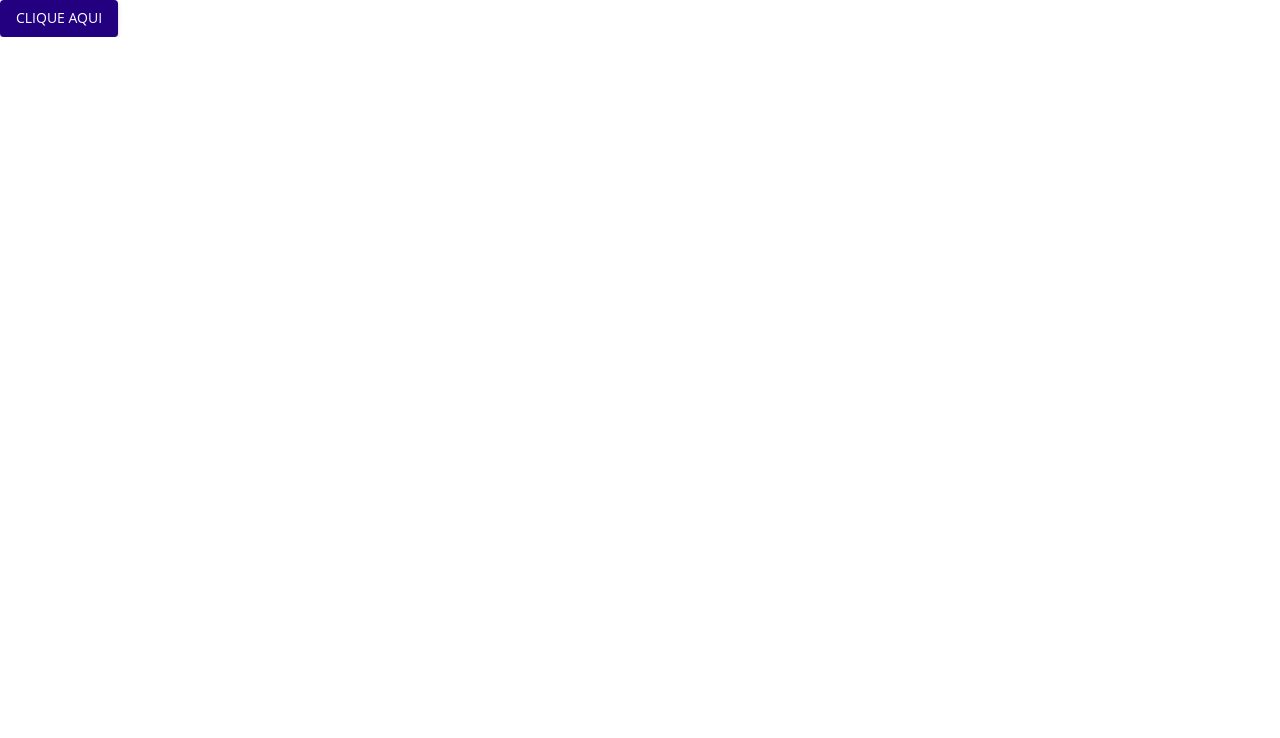
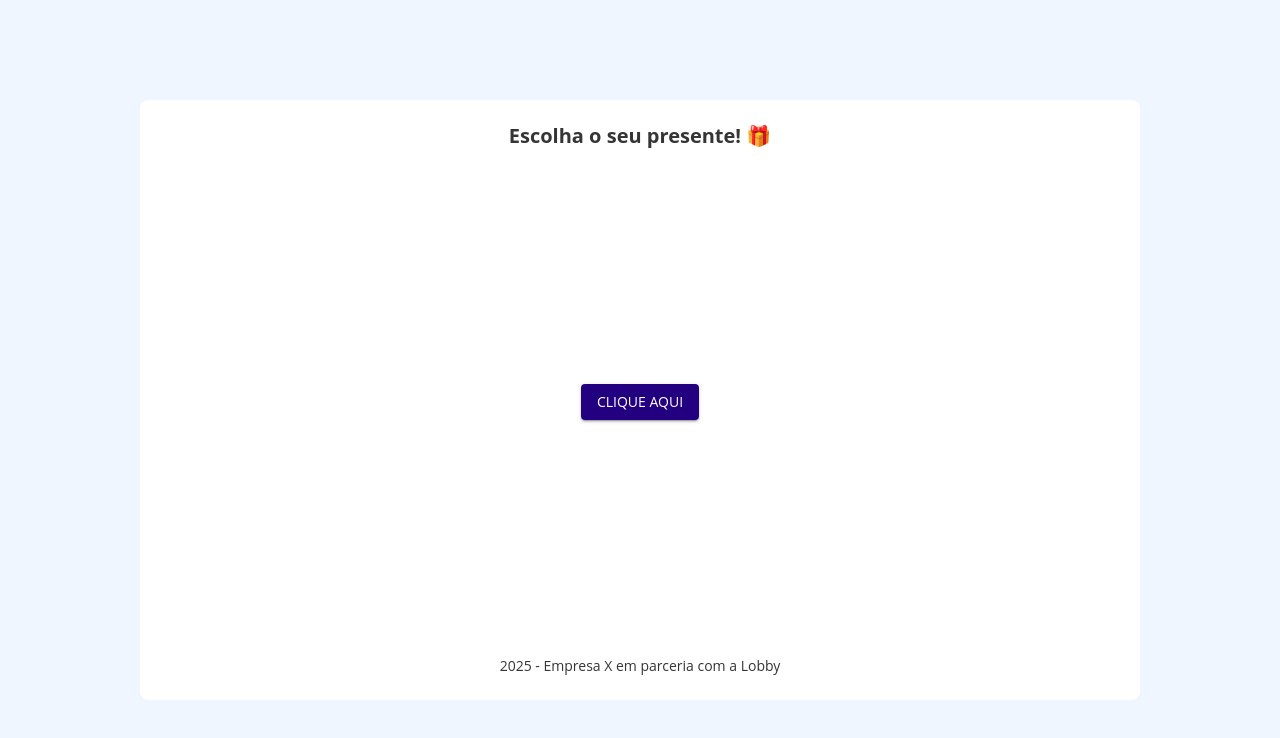
Before and after one commit to Loureiro12/lobby, a Next.js app: page / in a window 1280 px wide. Shown: the top 738 px of the page. Built offline with nearby package versions, Linux system fonts and the light colour scheme.

Commit message:
feat: creating base layout

```diff
--- /dev/null
+++ b/src/components/layout/CenteredLayout.tsx
@@ -0,0 +1,73 @@
+import React from "react";
+import { Box, Typography } from "@mui/material";
+
+interface CenteredLayoutProps {
+  title?: string;
+  children: React.ReactNode;
+}
+
+const CenteredLayout = ({ title, children }: CenteredLayoutProps) => {
+  return (
+    <Box
+      sx={{
+        backgroundColor: "#EFF6FF",
+        minHeight: "100vh",
+        display: "flex",
+        justifyContent: "center",
+        alignItems: "center",
+        padding: 2,
+      }}
+    >
+      <Box
+        sx={{
+          backgroundColor: "white",
+          borderRadius: 2,
+          padding: 3,
+          maxWidth: "1000px",
+          width: "100%",
+          minHeight: "600px",
+          display: "flex",
+          flexDirection: "column",
+          justifyContent: "space-between",
+        }}
+      >
+        {title && (
+          <Typography
+            variant="h4"
+            sx={{
+              fontSize: "20px",
+              color: "#353535",
+              textAlign: "center",
+              fontWeight: "bold",
+            }}
+          >
+            {title}
+          </Typography>
+        )}
+        <Box
+          sx={{
+            flex: 1,
+            display: "flex",
+            justifyContent: "center",
+            alignItems: "center",
+          }}
+        >
+          {children}
+        </Box>
+
+        <Typography
+          variant="body1"
+          sx={{
+            fontSize: "14px",
+            color: "#353535",
+            textAlign: "center",
+          }}
+        >
+          2025 - Empresa X em parceria com a Lobby
+        </Typography>
+      </Box>
+    </Box>
+  );
+};
+
+export default CenteredLayout;
--- a/src/pages/index.tsx
+++ b/src/pages/index.tsx
@@ -1,11 +1,14 @@
 import CustomButton from "@/components/common/Button";
+import CenteredLayout from "@/components/layout/CenteredLayout";
 
 export default function Home() {
   return (
     <div>
-      <CustomButton onClick={() => alert("Botão clicado!")}>
-        Clique aqui
-      </CustomButton>
+      <CenteredLayout title="Escolha o seu presente! 🎁">
+        <CustomButton onClick={() => alert("Botão clicado!")}>
+          Clique aqui
+        </CustomButton>
+      </CenteredLayout>
     </div>
   );
 }
```
